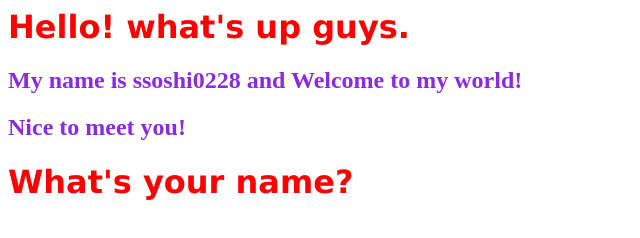
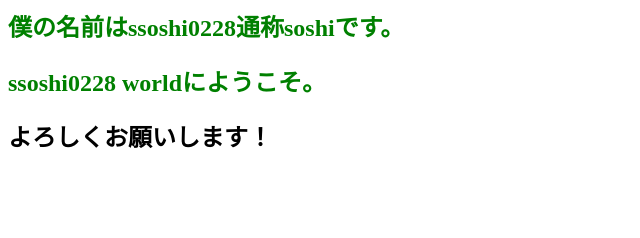
Before and after one commit to ssoshi0228/ssoshi0228.github.io, a plain HTML site: page index.html in a window 1280 px wide. Shown: the whole page, without its empty margins (0-640 px from the left). Drawn offline with Linux system fonts and the light colour scheme.

Commit message:
english→japanese

```diff
--- a/index.html
+++ b/index.html
@@ -5,10 +5,10 @@
         <script src="script.js"></script>
     </head>
     <body>
-        <h1>Hello! what's up guys.</h1>
-        <h2>My name is ssoshi0228 and Welcome to my world!</h2>
-        <h2>Nice to meet you!</h2>
-        <h1>What's your name?</h1>
-
+        <h1></h1>
+        <h2 class="h2">僕の名前はssoshi0228通称soshiです。</h2>
+        <h2 class="h2">ssoshi0228 worldにようこそ。</h2>
+        <h2>よろしくお願いします！</h2>
+        <h1></h1>
     </body>
 </html>
--- a/stylesheet.css
+++ b/stylesheet.css
@@ -1,10 +1,6 @@
 h1 {
     color: red;
     font-family:'Lucida Sans', 'Lucida Sans Regular', 'Lucida Grande', 'Lucida Sans Unicode', Geneva, Verdana, sans-serif;
-}
-
-h2 {
-    color:blueviolet;
 }
 
 .h2 {
```
